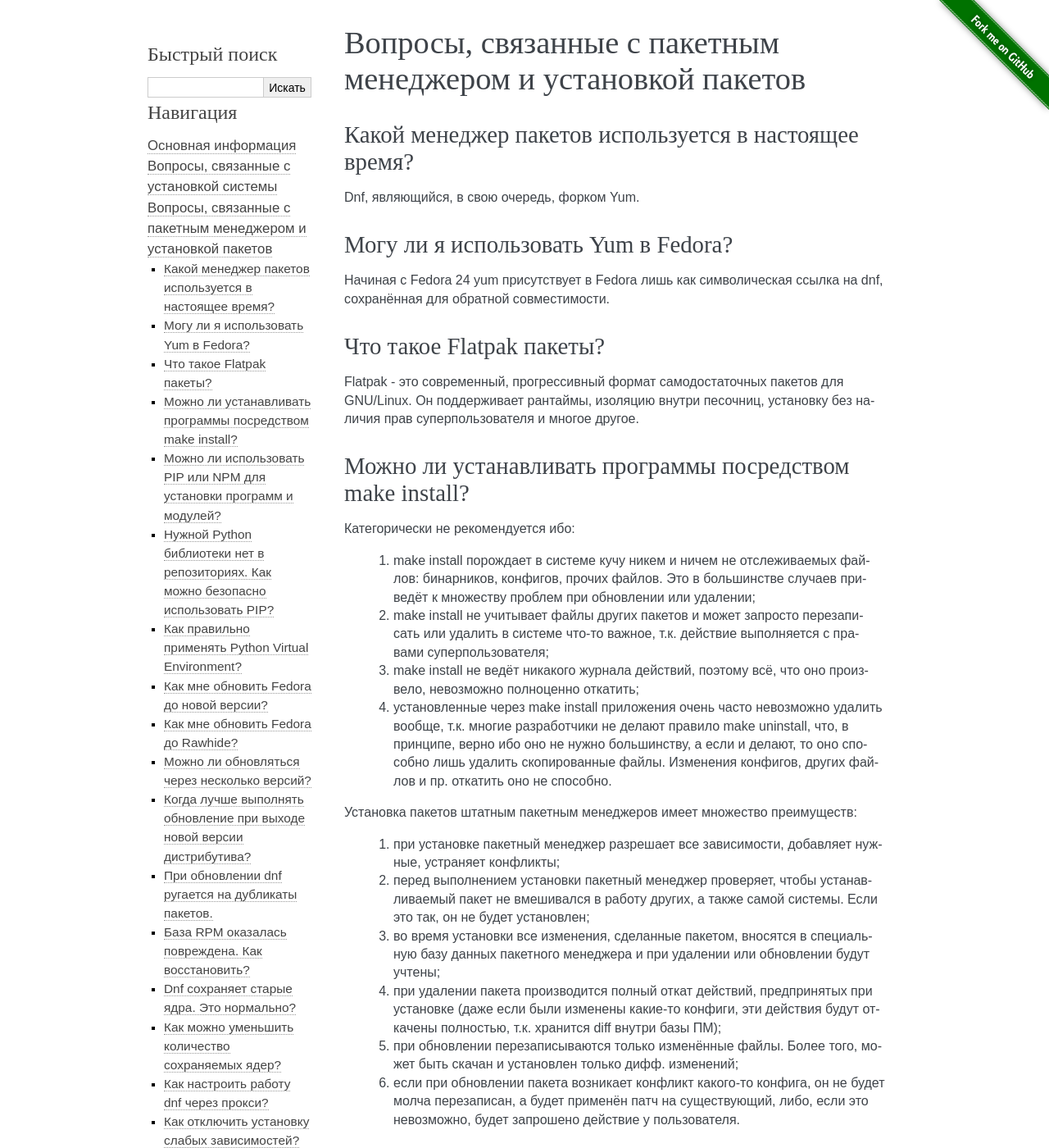
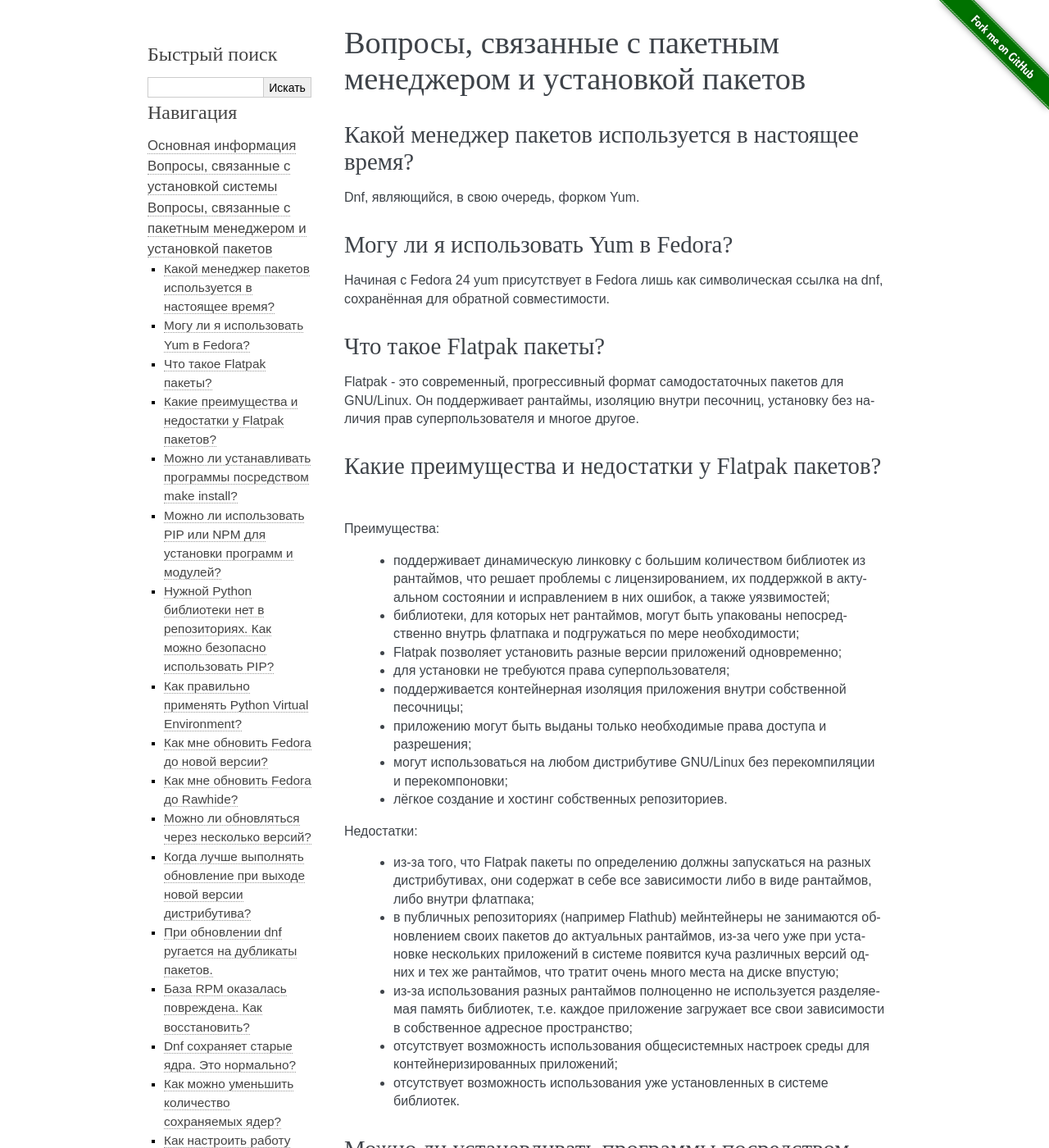
Before and after one commit to RussianFedora/FAQ, a Sphinx documentation site: the page built from source/package-manager.rst, in a window 1280 px wide and 1400 px high. Shown: the whole window at 82% size. Built offline with Sphinx 7.4.7, drawn with Linux system fonts in a browser that asks for light colours.

Commit message:
Added question about advantages and disadvantages of Flatpaks.

```diff
--- a/source/package-manager.rst
+++ b/source/package-manager.rst
@@ -34,6 +34,31 @@
 ============================
 
 Flatpak - это современный, прогрессивный формат самодостаточных пакетов для GNU/Linux. Он поддерживает рантаймы, изоляцию внутри песочниц, установку без наличия прав суперпользователя и многое другое.
+
+.. index:: flatpak, package
+.. _flatpak-advantages:
+
+Какие преимущества и недостатки у Flatpak пакетов?
+=====================================================
+
+Преимущества:
+
+  * поддерживает динамическую линковку с большим количеством библиотек из рантаймов, что решает проблемы с лицензированием, их поддержкой в актуальном состоянии и исправлением в них ошибок, а также уязвимостей;
+  * библиотеки, для которых нет рантаймов, могут быть упакованы непосредственно внутрь флатпака и подгружаться по мере необходимости;
+  * Flatpak позволяет установить разные версии приложений одновременно;
+  * для установки не требуются права суперпользователя;
+  * поддерживается контейнерная изоляция приложения внутри собственной песочницы;
+  * приложению могут быть выданы только необходимые права доступа и разрешения;
+  * могут использоваться на любом дистрибутиве GNU/Linux без перекомпиляции и перекомпоновки;
+  * лёгкое создание и хостинг собственных репозиториев.
+
+Недостатки:
+
+  * из-за того, что Flatpak пакеты по определению должны запускаться на разных дистрибутивах, они содержат в себе все зависимости либо в виде рантаймов, либо внутри флатпака;
+  * в публичных репозиториях (например Flathub) мейнтейнеры не занимаются обновлением своих пакетов до актуальных рантаймов, из-за чего уже при установке нескольких приложений в системе появится куча различных версий одних и тех же рантаймов, что тратит очень много места на диске впустую;
+  * из-за использования разных рантаймов полноценно не используется разделяемая память библиотек, т.е. каждое приложение загружает все свои зависимости в собственное адресное пространство;
+  * отсутствует возможность использования общесистемных настроек среды для контейнеризированных приложений;
+  * отсутствует возможность использования уже установленных в системе библиотек.
 
 .. index:: installation, packaging, make install
 .. _make-install:
```
